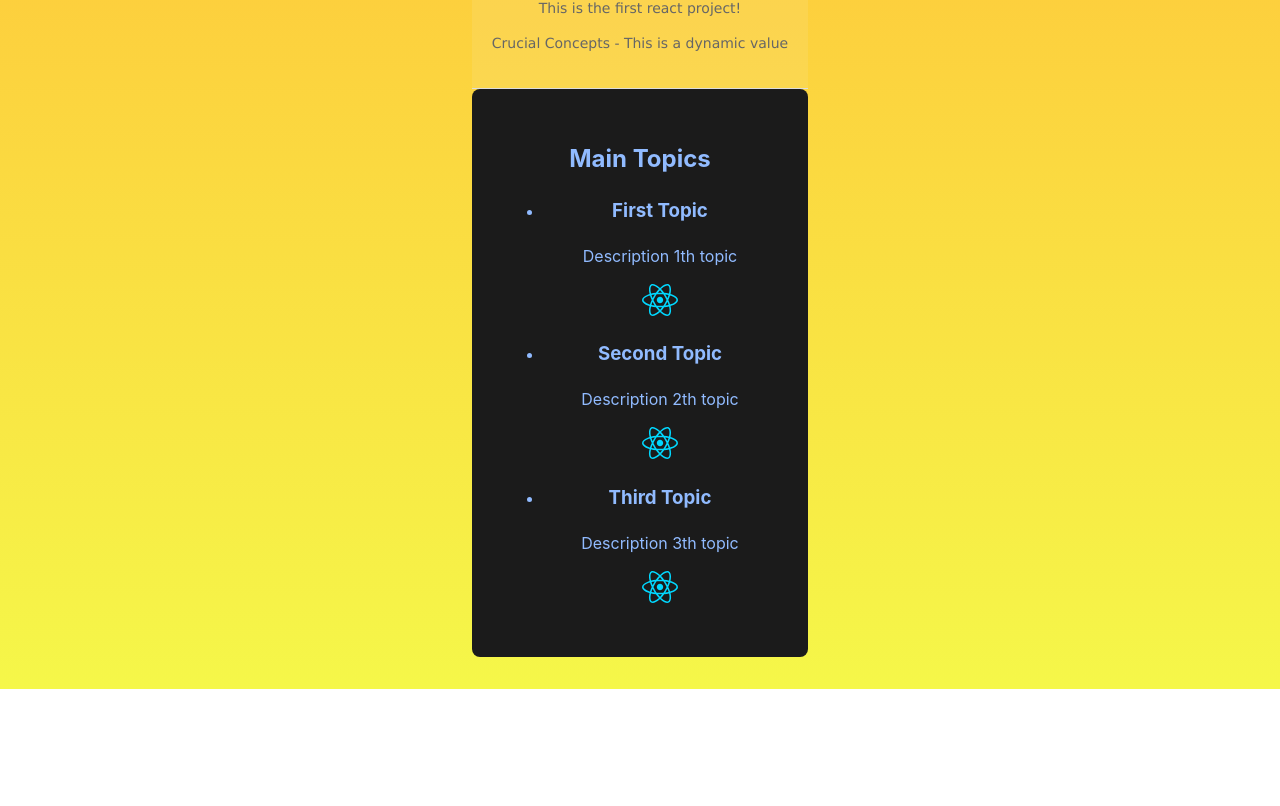
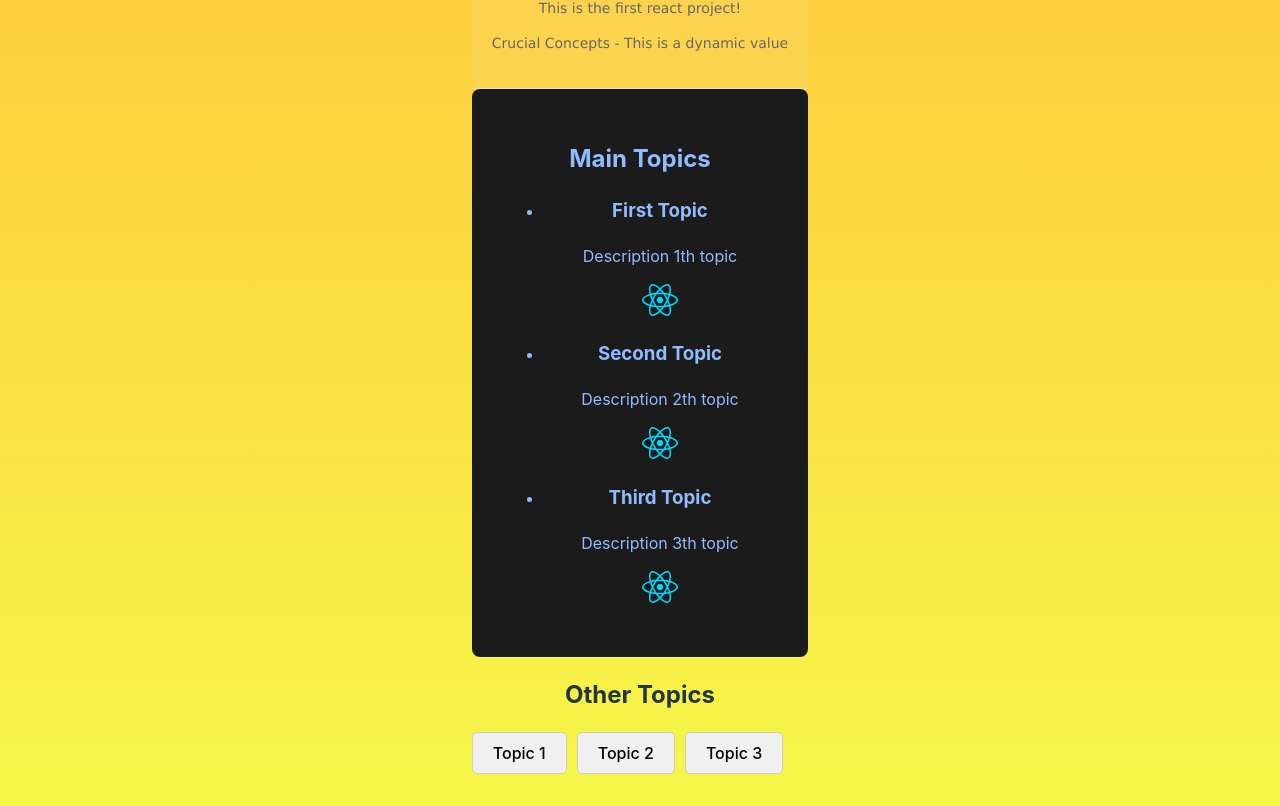
Before and after one commit to AndreaDeBlasio95/01-React-Starter, a React (Vite) app in the folder first-react-app/: page / in a window 1280 px wide. Shown: the part 187-993 px from the top of the page. Before the commit the page ends 876 px from the top, so only its background shows below. Built offline with nearby package versions, Linux system fonts and the light colour scheme.

Commit message:
component composition - children prop

```diff
--- a/first-react-app/src/App.jsx
+++ b/first-react-app/src/App.jsx
@@ -2,6 +2,8 @@ import "./App.css";
 import { CORE_TOPICS } from "./data";
 import Header from "./components/Header/Header.jsx";
 import CoreTopic from "./components/CoreTopic.jsx";
+import TabButton from "./components/TabButton.jsx";
+import "./components/MenuStyles.css";
 
 function App() {
   return (
@@ -20,6 +22,14 @@ function App() {
             <CoreTopic {...CORE_TOPICS[2]} />
           </ul>
         </section>
+        <section id="otherTopicsSection">
+          <h2>Other Topics</h2>
+          <menu>
+            <TabButton>Topic 1</TabButton>
+            <TabButton>Topic 2</TabButton>
+            <TabButton>Topic 3</TabButton>
+          </menu>
+        </section>
       </main>
     </div>
   );
--- /dev/null
+++ b/first-react-app/src/components/MenuStyles.css
@@ -0,0 +1,31 @@
+/* Now targeting elements within #otherTopicsSection specifically */
+#otherTopicsSection menu {
+  display: flex;
+  list-style-type: none;
+  padding: 0;
+  margin: 0;
+}
+
+#otherTopicsSection menu li {
+  margin-right: 10px;
+}
+
+#otherTopicsSection menu li:last-child {
+  margin-right: 0;
+}
+
+#otherTopicsSection menu button {
+  background-color: #f0f0f0;
+  border: 1px solid #ccc;
+  border-radius: 5px;
+  padding: 10px 20px;
+  text-align: center;
+  text-decoration: none;
+  display: inline-block;
+  color: #000;
+  cursor: pointer;
+}
+
+#otherTopicsSection menu button:hover {
+  background-color: #ddd;
+}
--- /dev/null
+++ b/first-react-app/src/components/TabButton.jsx
@@ -0,0 +1,11 @@
+// every custom component receives a props object as its first argument
+// children is a special prop that includes any elements nested between the
+// opening and closing tags when invoking a component
+
+export default function TabButton(props) {
+  return (
+    <li>
+      <button>{props.children}</button>
+    </li>
+  );
+}
```
Also changed, not shown: 1 other file (tests, documents, lock files or other folders).
